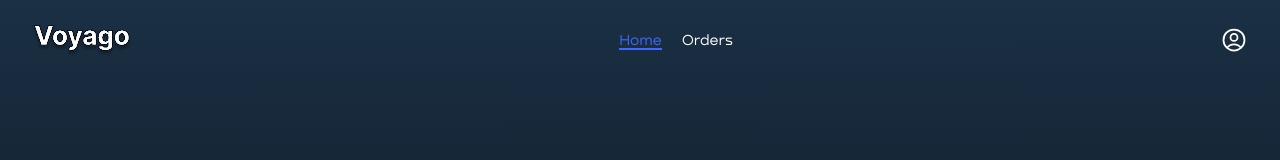
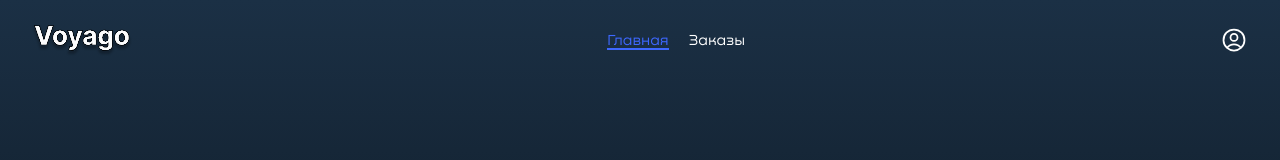
Before and after one commit to DaVas255/voyago_frontend, a React (Vite) app: page / in a window 1280 px wide. Shown: the top 160 px of the page. Built offline with nearby package versions, Linux system fonts and the light colour scheme; a web font is replaced by a local one.

Commit message:
delete english words

```diff
--- a/src/components/features/OrdersList/OrdersList.tsx
+++ b/src/components/features/OrdersList/OrdersList.tsx
@@ -36,7 +36,7 @@ export const OrdersList = () => {
     <div className={styles.orders}>
       <Button
         type='button'
-        name='Create order'
+        name='Создать новый заказ'
         className={styles.orders__create}
         onClick={() => navigate('/orders/new')}
       />
--- a/src/components/widgets/Header/Header.tsx
+++ b/src/components/widgets/Header/Header.tsx
@@ -21,7 +21,7 @@ export const Header = () => {
             })
           }
         >
-          Home
+          Главная
         </NavLink>
 
         <NavLink
@@ -32,7 +32,7 @@ export const Header = () => {
             })
           }
         >
-          Orders
+          Заказы
         </NavLink>
       </nav>
       <NavLink
```
